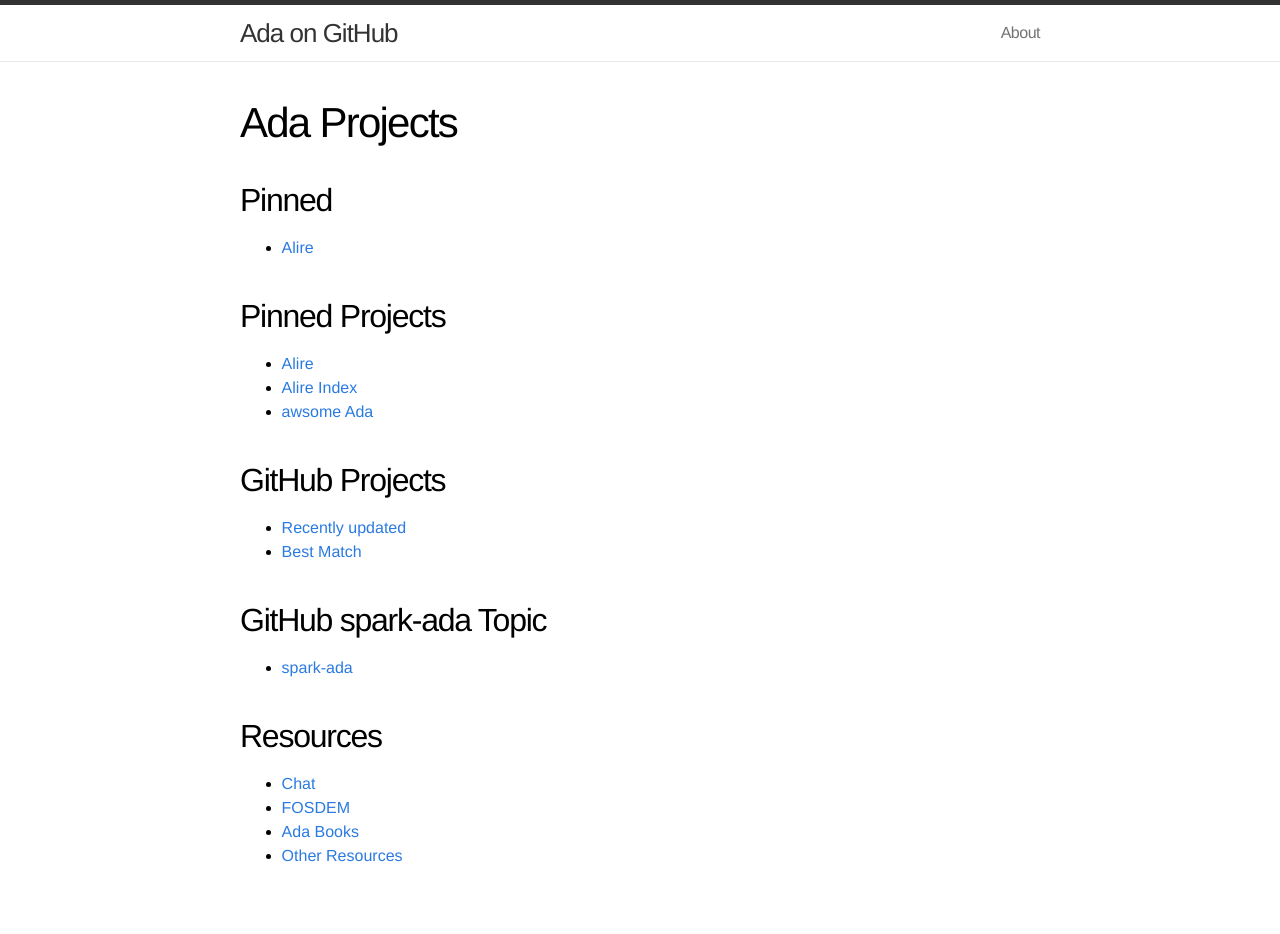
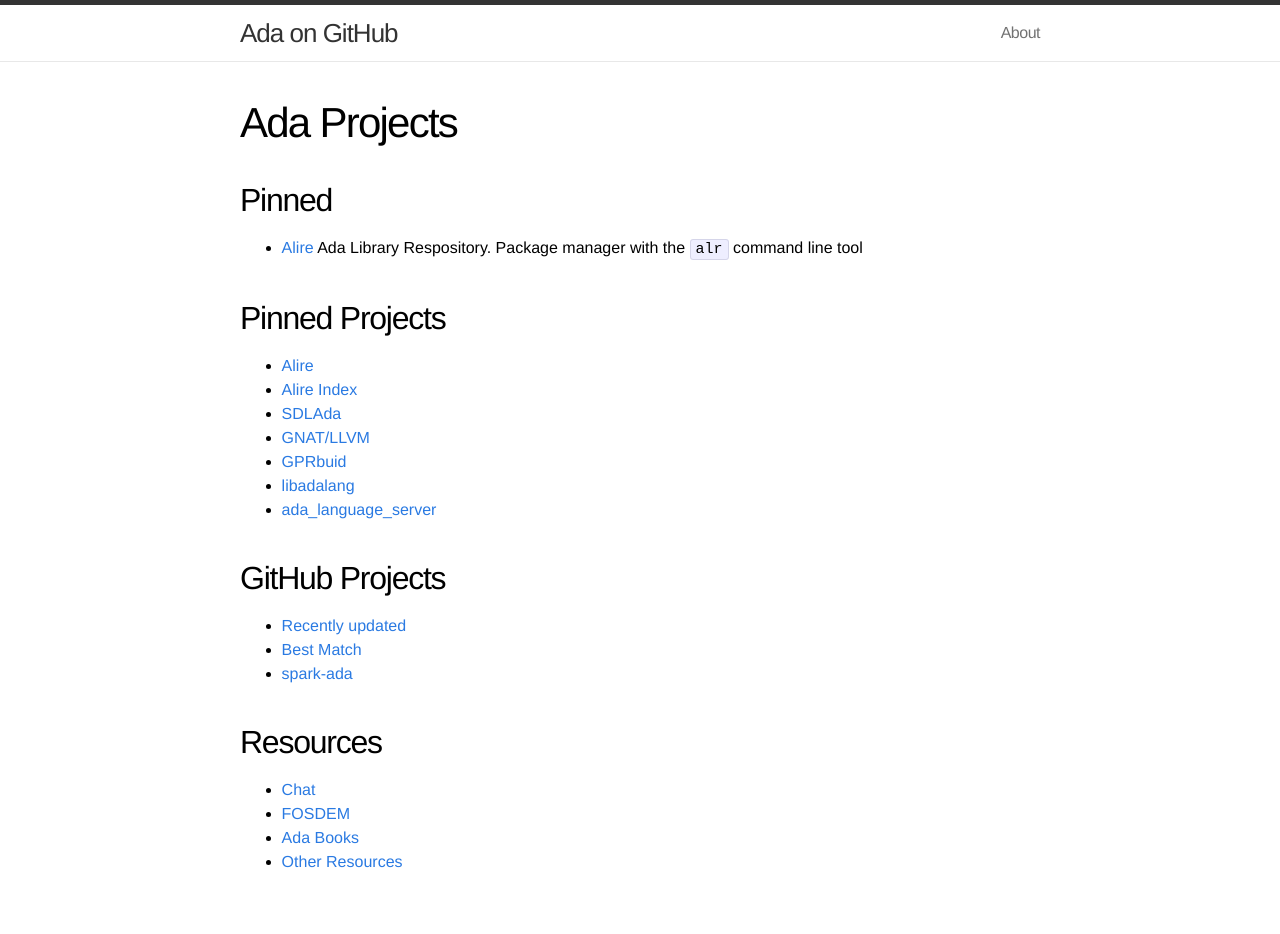
Before and after one commit to quornings/quornings.github.io, a Jekyll site: the page built from ada.md, in a window 1280 px wide. Built offline with Jekyll 4.4.1, drawn with Linux system fonts in a browser that asks for light colours.

Commit message:
Add pinned projects

```diff
--- a/ada.md
+++ b/ada.md
@@ -5,21 +5,23 @@ title: Ada Projects
 
 ## Pinned
 
-- [Alire](https://alire.ada.dev)
+- [Alire](https://alire.ada.dev) Ada Library Respository. Package
+  manager with the `alr` command line tool
 
 ## Pinned Projects
 
 - [Alire](https://github.com/alire-project/alire)
 - [Alire Index](https://github.com/alire-project/alire-index)
-- [awsome Ada](https://github.com/ohenley/awesome-ada)
+- [SDLAda](https://github.com/Lucretia/sdlada)
+- [GNAT/LLVM](https://github.com/AdaCore/gnat-llvm)
+- [GPRbuid](https://github.com/AdaCore/gprbuild)
+- [libadalang](https://github.com/AdaCore/libadalang)
+- [ada_language_server](https://github.com/AdaCore/ada_language_server)
 
 ## GitHub Projects
 
 - [Recently updated](https://github.com/topics/ada?l=ada&o=desc&s=updated)
 - [Best Match](https://github.com/topics/ada?l=ada&o=desc&s=)
-
-## GitHub spark-ada Topic
-
 - [spark-ada](https://github.com/topics/spark-ada)
 
 ## Resources
```
Also changed, not shown: other.md (+1 -0 lines).
